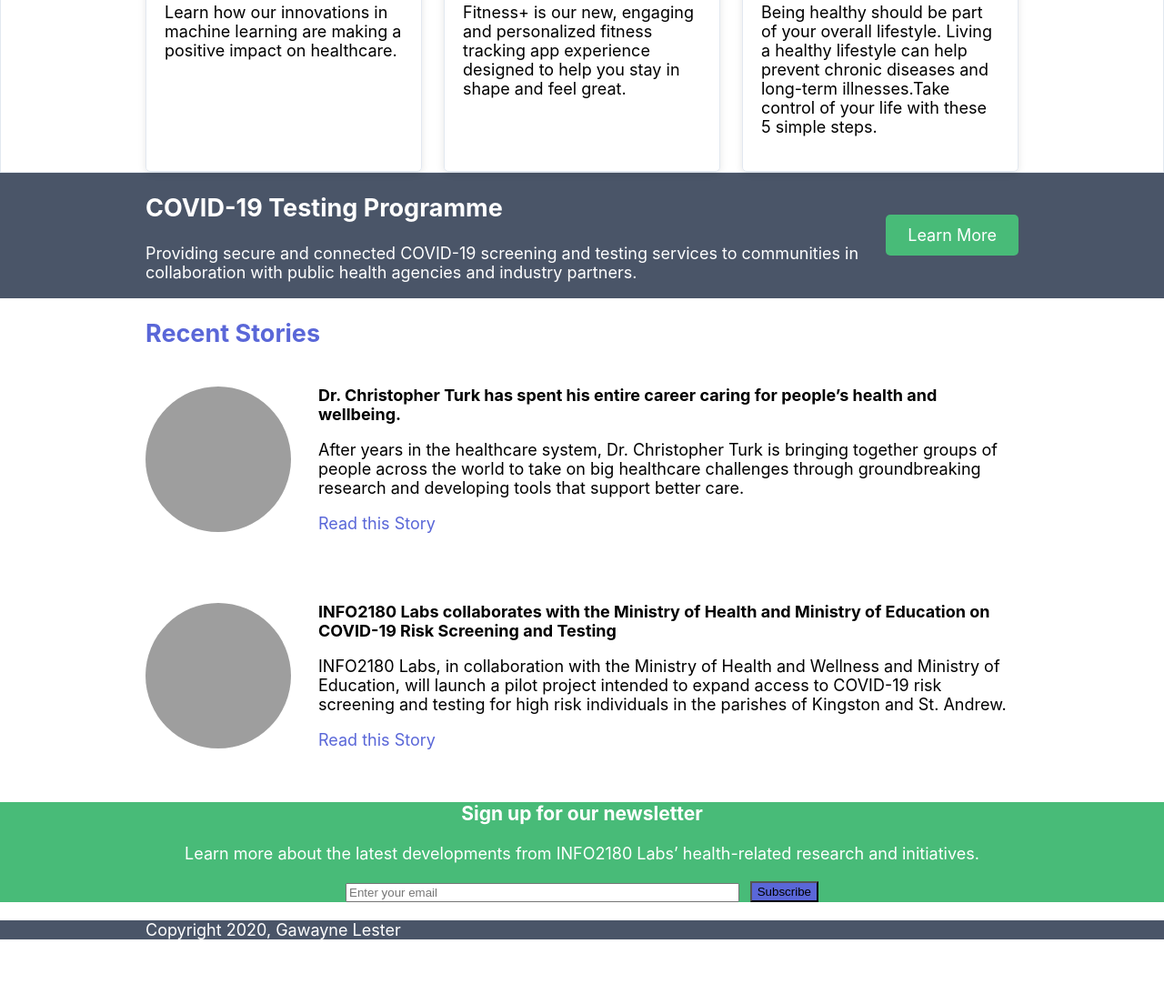
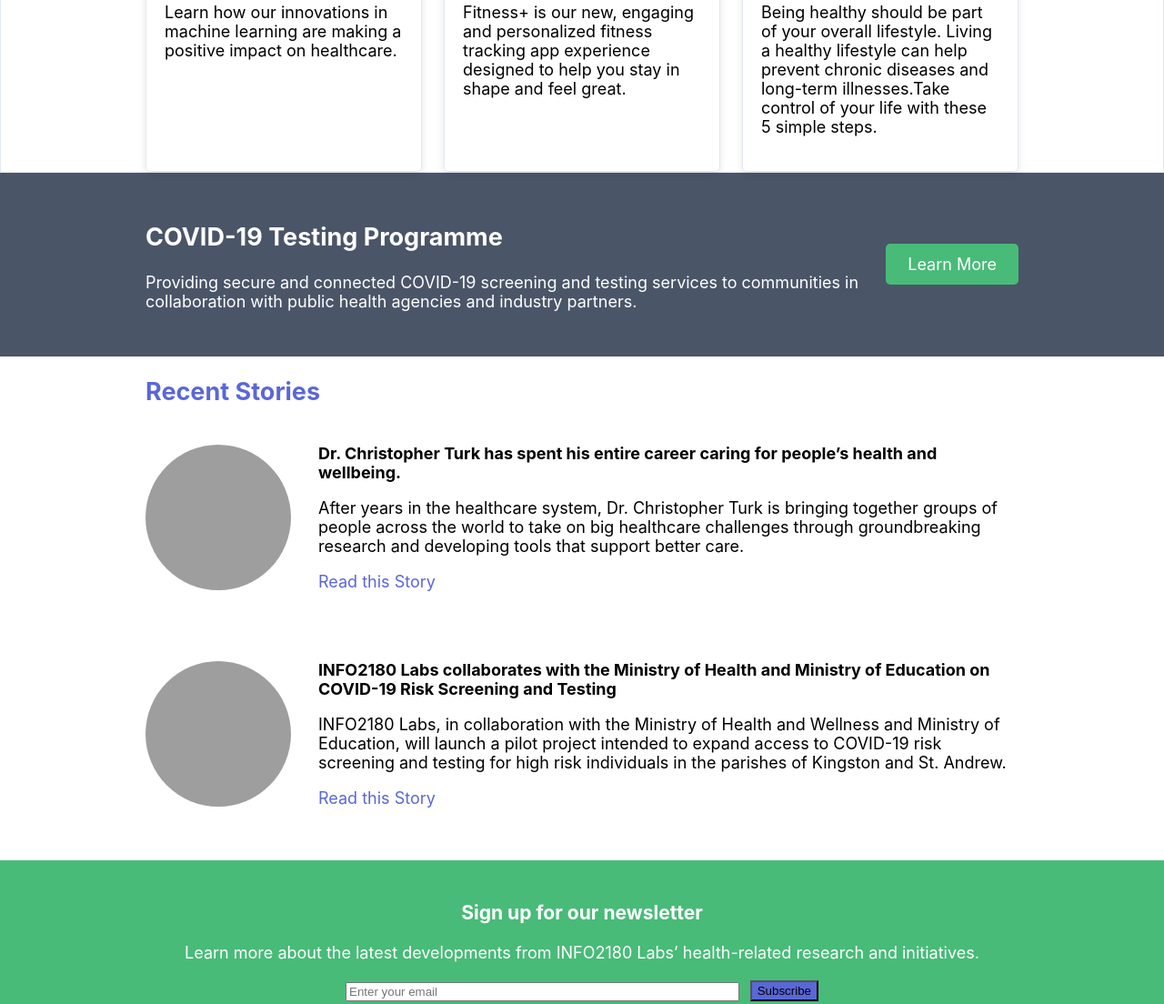
Before and after one commit to lestereducation-spec/info2180-project1, a plain HTML site: page index.html in a window 1280 px wide. Shown: the part 733-1837 px from the top of the page at 91% size. Before the commit the page ends 1784 px from the top, so only its background shows below. Drawn offline with Linux system fonts and the light colour scheme; grey boxes are pictures that could not be loaded.

Commit message:
Tiny spacing changes to the stylesheet

```diff
--- a/styles.css
+++ b/styles.css
@@ -113,7 +113,7 @@ nav a:hover {
 
 
 .testing {
-    /* margin-top: 10px; */
+    padding: 32px 0;
     background-color: #4A5568;
     color: white;
 }
@@ -168,6 +168,7 @@ nav a:hover {
 
 
 .newsletter {
+    padding: 24px 0;
     background-color: #48BB78;
     color: white;
 }
```
